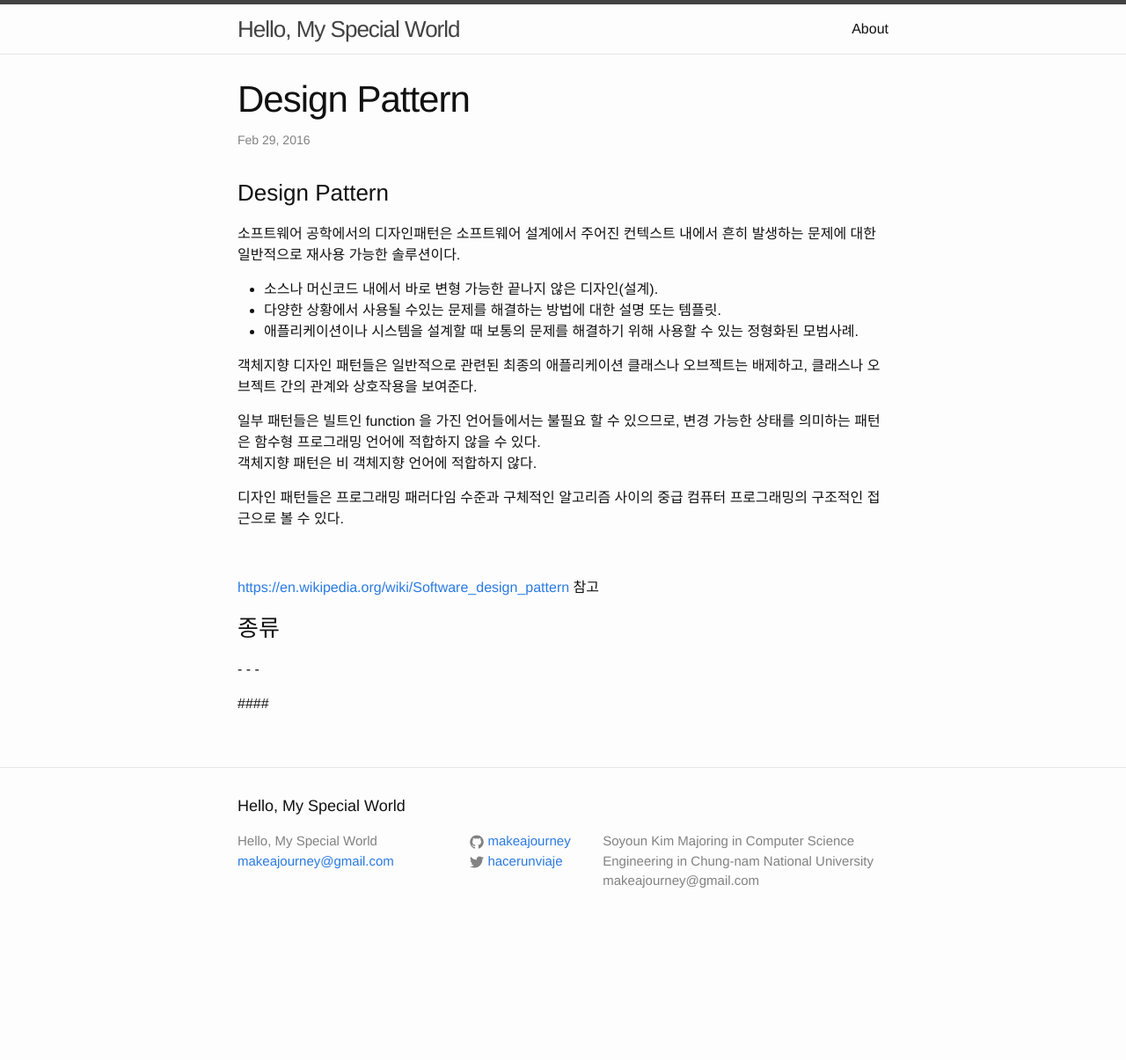
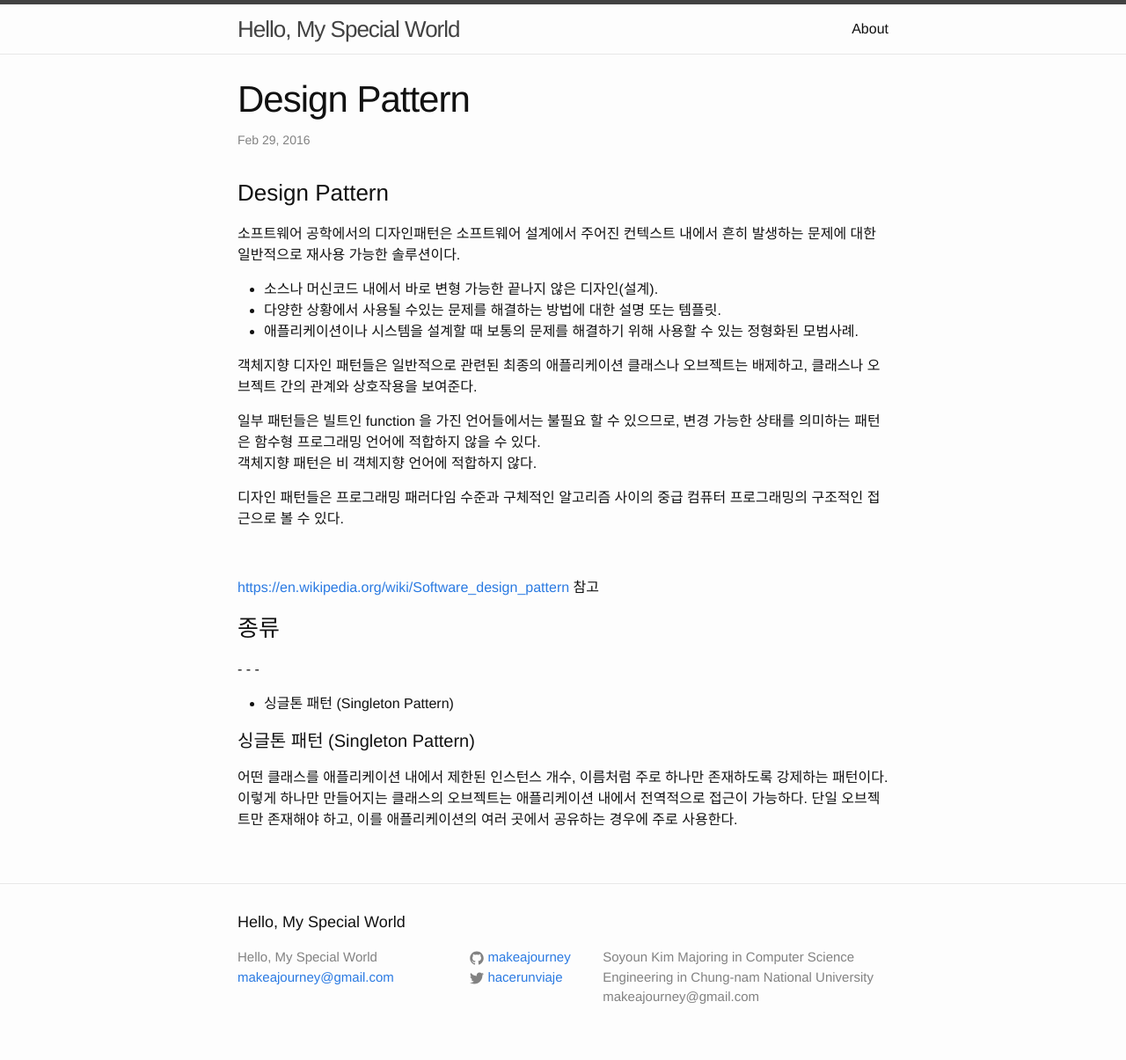
Before and after one commit to makeajourney/makeajourney.github.io, a Jekyll site: the page built from _posts/2016-02-29-design-pattern.markdown, in a window 1280 px wide. Shown: the whole page at 88% size. Built offline with Jekyll 4.4.1, drawn with Linux system fonts in a browser that asks for light colours; before the commit the page ends 1073 px from its top, so only the background shows below that.

Commit message:
add singleton pattern

```diff
--- a/_posts/2016-02-29-design-pattern.markdown
+++ b/_posts/2016-02-29-design-pattern.markdown
@@ -26,5 +26,7 @@ layout : post
 -
 -
 -
+- 싱글톤 패턴 (Singleton Pattern)
 
-####
+#### 싱글톤 패턴 (Singleton Pattern)
+어떤 클래스를 애플리케이션 내에서 제한된 인스턴스 개수, 이름처럼 주로 하나만 존재하도록 강제하는 패턴이다. 이렇게 하나만 만들어지는 클래스의 오브젝트는 애플리케이션 내에서 전역적으로 접근이 가능하다. 단일 오브젝트만 존재해야 하고, 이를 애플리케이션의 여러 곳에서 공유하는 경우에 주로 사용한다.
```
